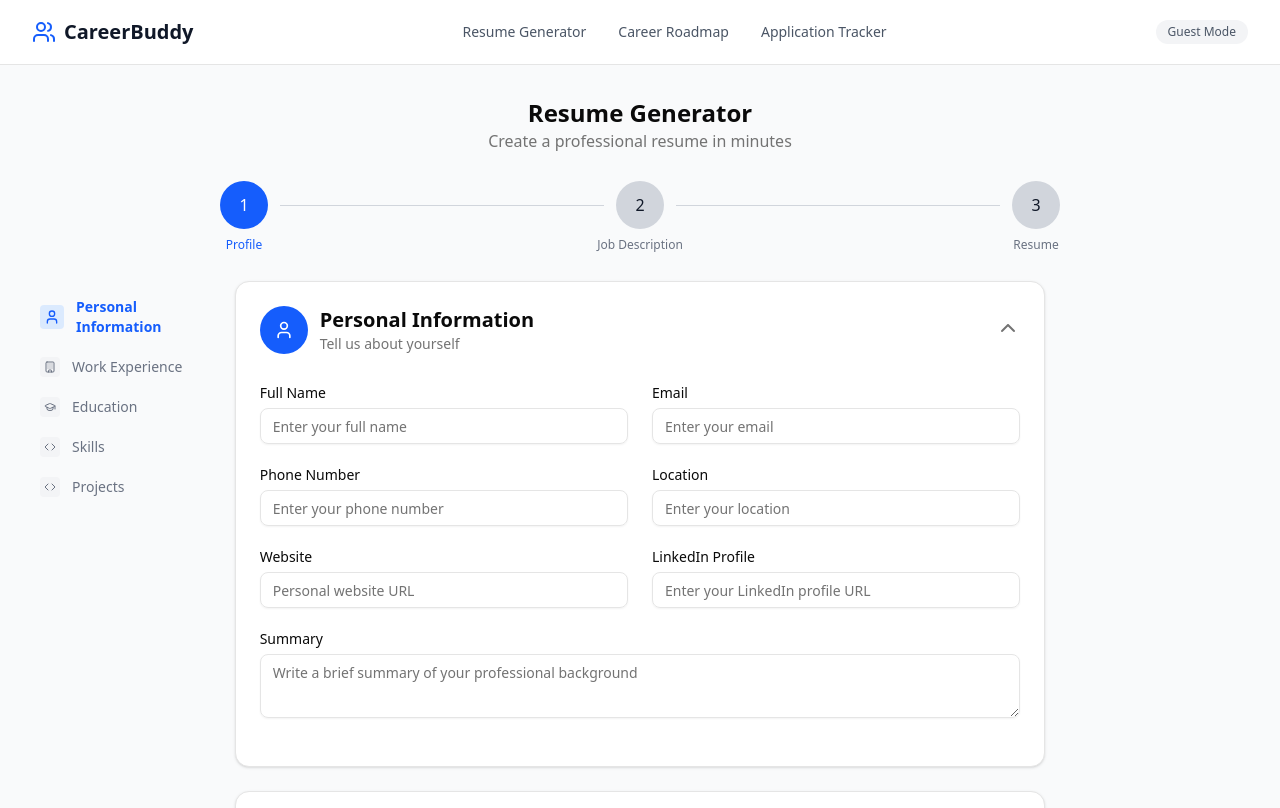
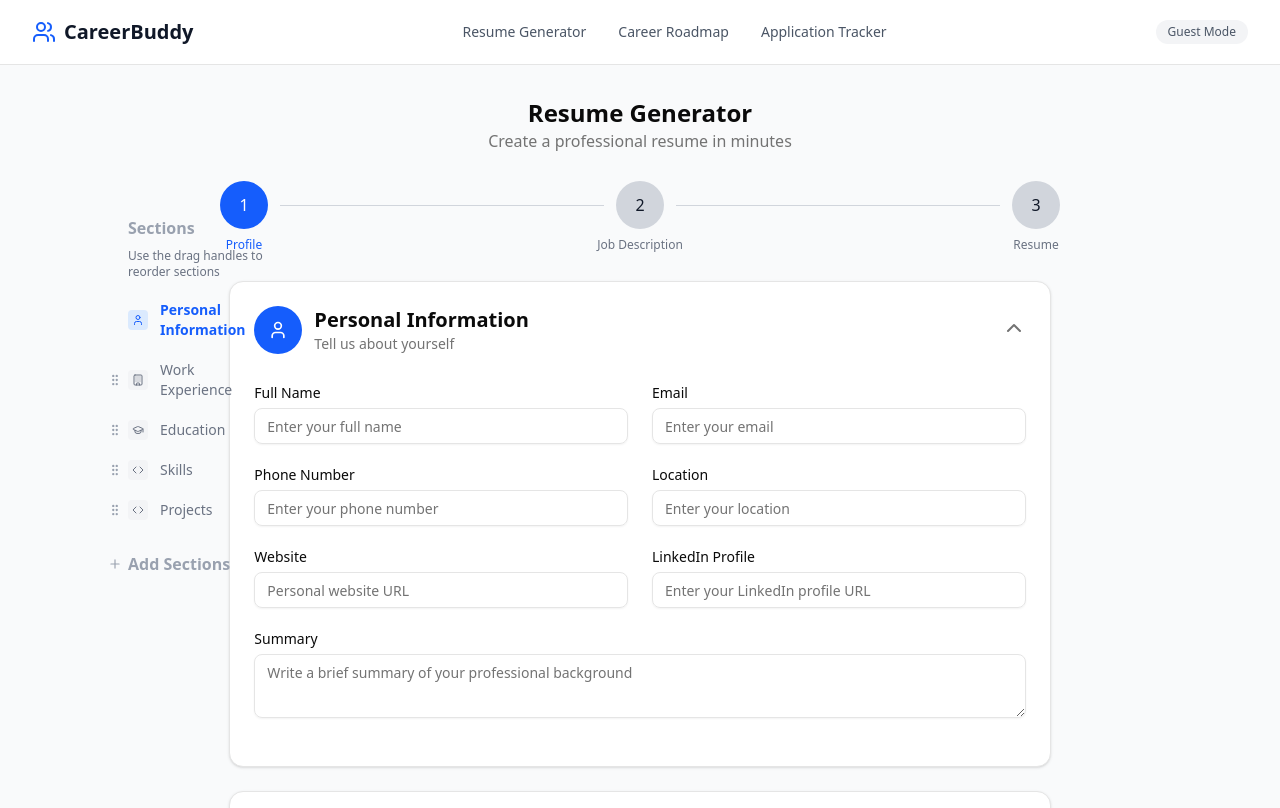
Before and after one commit to rishirajdhr/careerbuddy, a Next.js app: page /resume/profile in a window 1280 px wide. Shown: the top 808 px of the page. Built offline with nearby package versions, Linux system fonts and the light colour scheme.

Commit message:
feat: improve section sidebar styles

```diff
--- a/app/resume/profile/page.tsx
+++ b/app/resume/profile/page.tsx
@@ -134,8 +134,8 @@ export default function ProfilePage() {
         .sort((a, b) => a.order - b.order);
 
     return (
-        <div className="grid grid-cols-12 gap-8">
-            <aside className="sticky top-24 col-span-2 h-screen">
+        <div className="grid place-items-center">
+            <aside className="fixed top-52 left-24 w-1/6 px-4">
                 <ProfileSectionManager
                     sections={sections}
                     setSections={setSections}
@@ -143,15 +143,14 @@ export default function ProfilePage() {
                 />
             </aside>
 
-            <div className="col-span-8">
+            <main className="w-2/3">
                 <ProfileForm
                     data={formData}
                     onUpdate={setFormData}
                     onNext={handleNext}
                     enabledSections={enabledSections}
                 />
-            </div>
-            <div className="col-span-2" />
+            </main>
         </div>
     );
 }
--- a/app/resume/profile/section-manager.tsx
+++ b/app/resume/profile/section-manager.tsx
@@ -1,6 +1,11 @@
 import { useState } from "react";
 import { Button } from "@/components/ui/button";
 import { Card, CardContent, CardHeader, CardTitle } from "@/components/ui/card";
+import {
+    Tooltip,
+    TooltipContent,
+    TooltipTrigger,
+} from "@/components/ui/tooltip";
 import {
     Plus,
     X,
@@ -9,6 +14,7 @@ import {
     GripVertical,
     ChevronDown,
     User,
+    Minus,
 } from "lucide-react";
 import {
     DndContext,
@@ -18,6 +24,8 @@ import {
     useSensor,
     useSensors,
     DragEndEvent,
+    DragOverlay,
+    DragStartEvent,
 } from "@dnd-kit/core";
 import {
     arrayMove,
@@ -48,14 +56,12 @@ function SortableSectionItem({
     onSectionToggle,
     onSectionClick,
     activeSection,
-    isConfigMode = false,
     isFixed = false,
 }: {
     section: Section;
     onSectionToggle: (sectionId: string, enabled: boolean) => void;
     onSectionClick?: (sectionId: string) => void;
     activeSection?: string;
-    isConfigMode?: boolean;
     isFixed?: boolean;
 }) {
     const {
@@ -65,7 +71,7 @@ function SortableSectionItem({
         transform,
         transition,
         isDragging,
-    } = useSortable({ id: section.id, disabled: !isConfigMode || isFixed });
+    } = useSortable({ id: section.id, disabled: isFixed });
 
     const style = { transform: CSS.Transform.toString(transform), transition };
 
@@ -83,20 +89,20 @@ function SortableSectionItem({
         <div
             ref={setNodeRef}
             style={style}
-            className={`group flex cursor-pointer items-center gap-3 rounded-md p-2 transition-all ${
+            className={`group relative flex cursor-pointer items-center gap-3 rounded-md p-2 transition-all ${
                 activeSection === section.id
                     ? "font-semibold text-blue-600"
                     : "text-gray-500 hover:text-gray-900"
             } ${isDragging ? "rotate-1 opacity-50 shadow-lg" : ""} `}
             onClick={() => onSectionClick?.(section.id)}
         >
-            {isConfigMode && !isFixed && (
+            {!isFixed && (
                 <div
                     {...attributes}
                     {...listeners}
-                    className="cursor-grab text-gray-400 hover:text-gray-600 active:cursor-grabbing"
+                    className="absolute -left-3 cursor-grab text-gray-400 hover:text-gray-600 active:cursor-grabbing"
                 >
-                    <GripVertical className="h-3 w-3" />
+                    <GripVertical className="size-3.5" />
                 </div>
             )}
             <div
@@ -105,17 +111,49 @@ function SortableSectionItem({
                 {section.icon}
             </div>
             <span className="flex-1 text-sm">{section.title}</span>
-            {isConfigMode && !isFixed && (
+            {!isFixed && (
+                <Tooltip>
+                    <TooltipTrigger asChild>
                         <Button
                             type="button"
                             variant="ghost"
                             size="sm"
-                    onClick={(e) => handleSectionToggle(e, section.id, false)}
-                    className="h-5 w-5 p-0 text-red-500 opacity-0 transition-opacity group-hover:opacity-100 hover:bg-red-50 hover:text-red-700"
+                            onClick={(e) =>
+                                handleSectionToggle(e, section.id, false)
+                            }
+                            className="h-5 w-5 cursor-pointer p-0 text-red-500 opacity-0 transition-opacity group-hover:opacity-100 hover:bg-red-50 hover:text-red-700"
                         >
                             <X className="h-3 w-3" />
                         </Button>
+                    </TooltipTrigger>
+                    <TooltipContent>
+                        <p>Remove section</p>
+                    </TooltipContent>
+                </Tooltip>
             )}
+        </div>
+    );
+}
+
+// Drag Overlay Component
+function DragOverlayItem({
+    section,
+    activeSection,
+}: {
+    section: Section;
+    activeSection?: string;
+}) {
+    return (
+        <div className="group relative flex cursor-grabbing items-center gap-3 rounded-md border border-gray-200 bg-white p-2 shadow-lg">
+            <div className="cursor-grab text-gray-400">
+                <GripVertical className="h-3 w-3" />
+            </div>
+            <div
+                className={`rounded p-1 ${activeSection === section.id ? "bg-blue-100" : "bg-gray-100"}`}
+            >
+                {section.icon}
+            </div>
+            <span className="flex-1 text-sm font-medium">{section.title}</span>
         </div>
     );
 }
@@ -128,21 +166,41 @@ export function SectionManager({
     activeSection,
 }: SectionManagerProps) {
     const [isConfigOpen, setIsConfigOpen] = useState(false);
+    const [activeId, setActiveId] = useState<string | null>(null);
 
     const enabledSections = sections
         .filter((s) => s.enabled)
         .sort((a, b) => a.order - b.order);
     const disabledSections = sections.filter((s) => !s.enabled);
 
+    const activeSectionData = activeId
+        ? enabledSections.find((s) => s.id === activeId) || {
+              id: "personal",
+              title: "Personal Information",
+              description: "",
+              enabled: true,
+              order: -1,
+              icon: <User className="h-4 w-4" />,
+              component: () => <></>,
+              optional: false,
+          }
+        : null;
+
     const sensors = useSensors(
-        useSensor(PointerSensor),
+        useSensor(PointerSensor, { activationConstraint: { distance: 8 } }),
         useSensor(KeyboardSensor, {
             coordinateGetter: sortableKeyboardCoordinates,
         }),
     );
 
+    const handleDragStart = (event: DragStartEvent) => {
+        setActiveId(event.active.id as string);
+    };
+
     const handleDragEnd = (event: DragEndEvent) => {
         const { active, over } = event;
+
+        setActiveId(null);
 
         if (active.id !== over?.id) {
             const oldIndex = enabledSections.findIndex(
@@ -181,10 +239,17 @@ export function SectionManager({
     return (
         <div className="flex h-full flex-col">
             {/* Navigation Sections */}
+            <div className="flex flex-row items-center justify-between px-4 py-2 text-gray-400">
+                <div className="text-base font-semibold">Sections</div>
+            </div>
+            <div className="px-4 pb-1 text-xs text-gray-500">
+                Use the drag handles to reorder sections
+            </div>
             <div className="flex-1 overflow-y-auto">
                 <DndContext
                     sensors={sensors}
                     collisionDetection={closestCenter}
+                    onDragStart={handleDragStart}
                     onDragEnd={handleDragEnd}
                 >
                     <SortableContext
@@ -200,14 +265,13 @@ export function SectionManager({
                                     description: "",
                                     enabled: true,
                                     order: -1,
-                                    icon: <User className="h-4 w-4" />,
+                                    icon: <User className="h-3 w-3" />,
                                     component: () => <></>,
                                     optional: false,
                                 }}
                                 onSectionToggle={() => {}}
                                 onSectionClick={onSectionClick}
                                 activeSection={activeSection}
-                                isConfigMode={false}
                                 isFixed={true}
                             />
                             {enabledSections.map((section) => (
@@ -217,68 +281,84 @@ export function SectionManager({
                                     onSectionToggle={onSectionToggle}
                                     onSectionClick={onSectionClick}
                                     activeSection={activeSection}
-                                    isConfigMode={isConfigOpen}
                                 />
                             ))}
                         </div>
                     </SortableContext>
+                    <DragOverlay>
+                        {activeId && activeSectionData ? (
+                            <DragOverlayItem
+                                section={activeSectionData}
+                                activeSection={activeSection}
+                            />
+                        ) : null}
+                    </DragOverlay>
                 </DndContext>
             </div>
 
-            {/* Configure Sections */}
+            {/* Add Sections Accordion */}
             <div className="p-2">
-                <Button
-                    variant="ghost"
-                    className="w-full justify-start gap-2 text-sm text-gray-500 hover:text-gray-900"
+                <button
                     onClick={() => setIsConfigOpen(!isConfigOpen)}
+                    className="group relative flex w-full cursor-pointer items-center gap-3 rounded-md p-2 text-gray-400 hover:text-gray-600"
                 >
+                    <div className="absolute -left-3 transition-transform duration-200">
                         {isConfigOpen ? (
-                        <ChevronDown className="h-4 w-4" />
+                            <Minus className="size-3.5 text-gray-400" />
                         ) : (
-                        <ChevronRight className="h-4 w-4" />
+                            <Plus className="size-3.5 text-gray-400" />
                         )}
-                    <span>Configure Sections</span>
-                </Button>
+                    </div>
+                    <span className="text-base font-semibold">
+                        Add Sections
+                    </span>
+                </button>
 
-                {isConfigOpen && (
-                    <Card className="mt-2">
-                        <CardHeader className="p-4">
-                            <CardTitle className="text-base">
-                                Add Sections
-                            </CardTitle>
-                        </CardHeader>
-                        <CardContent className="p-4 pt-0">
-                            <div className="space-y-2">
+                <div
+                    className={`overflow-hidden transition-all duration-300 ease-in-out ${
+                        isConfigOpen
+                            ? "max-h-96 opacity-100"
+                            : "max-h-0 opacity-0"
+                    }`}
+                >
+                    <div className="px-2 pb-1 text-xs text-gray-500">
+                        Click on a section to add it to your resume
+                    </div>
+                    <div className="space-y-1">
                         {disabledSections.map((section) => (
-                                    <div
-                                        key={section.id}
-                                        className="flex items-center justify-between"
+                            <div key={section.id} className="relative">
+                                <button
+                                    id={`add-section-${section.id}`}
+                                    className="hidden"
+                                    onClick={(e) =>
+                                        handleSectionToggle(e, section.id, true)
+                                    }
+                                />
+                                <label
+                                    htmlFor={`add-section-${section.id}`}
+                                    className="group relative flex cursor-pointer items-center gap-3 rounded-md p-2 text-gray-500 hover:bg-gray-50 hover:text-gray-900"
                                 >
-                                        <span className="text-sm font-medium">
+                                    <div className="rounded bg-gray-100 p-1">
+                                        {section.icon}
+                                    </div>
+                                    <span className="flex-1 text-sm">
                                         {section.title}
                                     </span>
-                                        <Button
-                                            type="button"
-                                            variant="outline"
-                                            size="sm"
-                                            onClick={(e) =>
-                                                handleSectionToggle(
-                                                    e,
-                                                    section.id,
-                                                    true,
-                                                )
-                                            }
-                                            className="h-7 gap-1 px-2 text-xs"
-                                        >
+                                    <Tooltip>
+                                        <TooltipTrigger asChild>
+                                            <div className="flex h-6 w-6 items-center justify-center rounded p-0 text-green-500 opacity-0 transition-opacity group-hover:opacity-100 hover:bg-green-50 hover:text-green-700">
                                                 <Plus className="h-3 w-3" />
-                                            Add
-                                        </Button>
+                                            </div>
+                                        </TooltipTrigger>
+                                        <TooltipContent>
+                                            <p>Add section</p>
+                                        </TooltipContent>
+                                    </Tooltip>
+                                </label>
                             </div>
                         ))}
                     </div>
-                        </CardContent>
-                    </Card>
-                )}
+                </div>
             </div>
         </div>
     );
```
Lines whose indentation alone changed are shown as unchanged.
